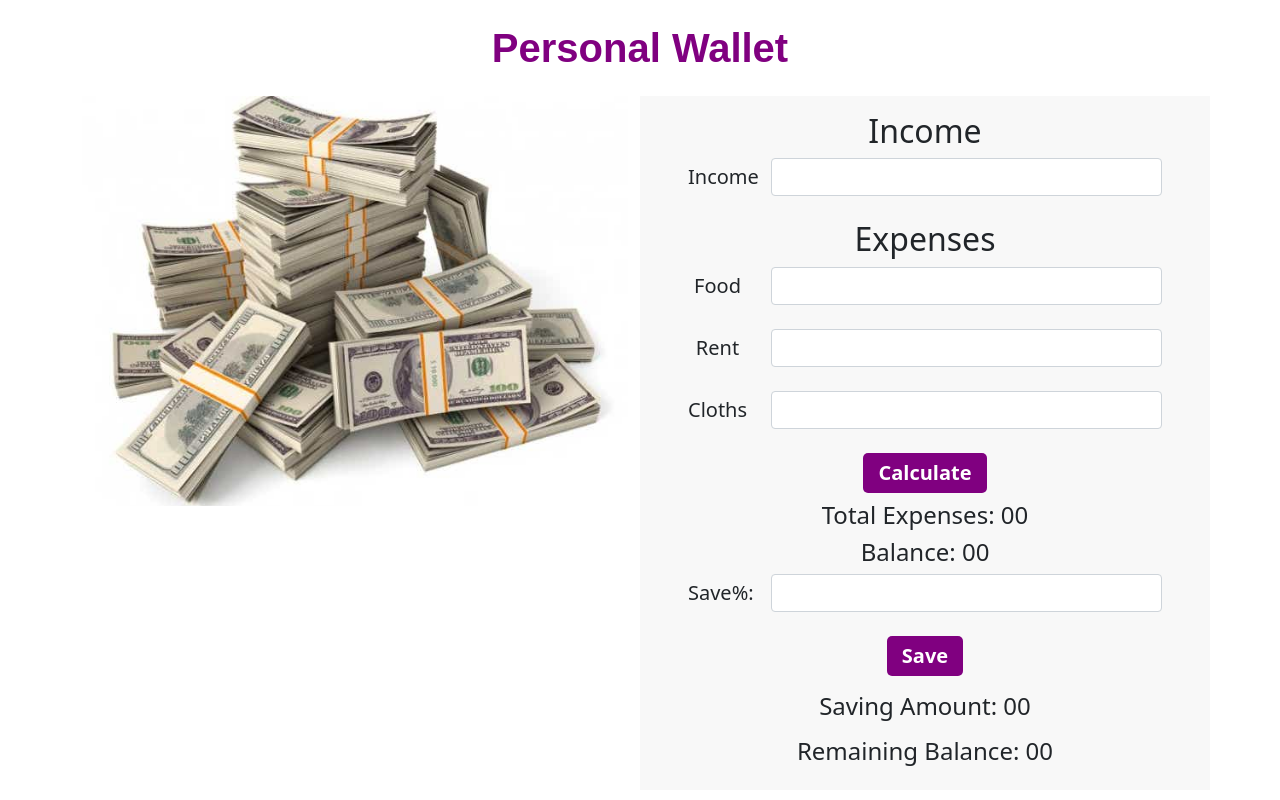
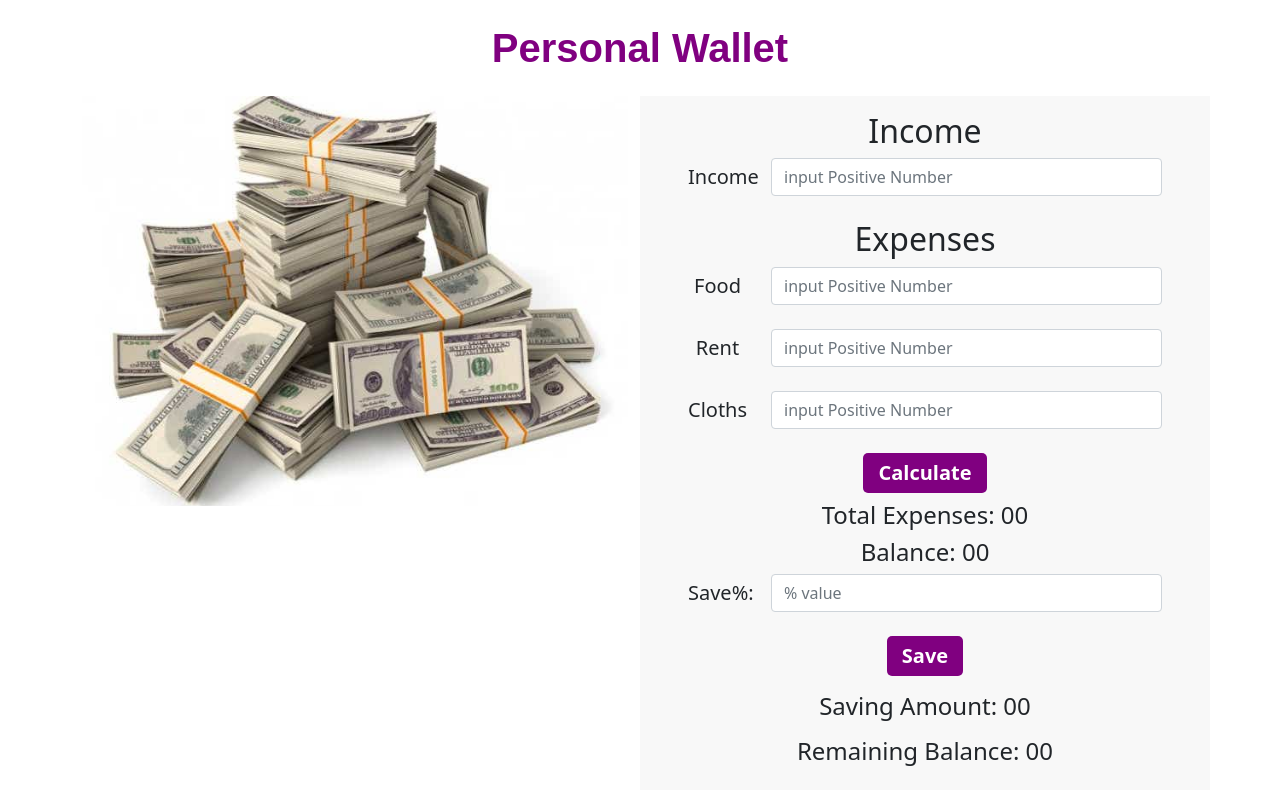
Before and after one commit to hira480/personal-wallet, a plain HTML site: page index.html in a window 1280 px wide. Drawn offline with nearby package versions, Linux system fonts and the light colour scheme.

Commit message:
error added

```diff
--- a/index.html
+++ b/index.html
@@ -28,7 +28,8 @@
                             <h5>Income</h5>
                         </label>
                         <div class="col-sm-10">
-                            <input id="income-field" type="text" class="form-control">
+                            <input id="income-field" type="text" class="form-control input"
+                                placeholder="input Positive Number">
                         </div>
                     </div>
                     <h2 class="text-center">Expenses</h2>
@@ -38,7 +39,8 @@
                                 <h5>Food</h5>
                             </label>
                             <div class="col-sm-10">
-                                <input id="food-expense" type="text" class="form-control">
+                                <input id="food-expense" type="text" class="form-control input"
+                                    placeholder="input Positive Number">
                             </div>
                         </div>
                         <div class="row mb-3">
@@ -46,7 +48,8 @@
                                 <h5>Rent</h5>
                             </label>
                             <div class="col-sm-10">
-                                <input id="rent-expense" type="text" class="form-control">
+                                <input id="rent-expense" type="text" class="form-control input"
+                                    placeholder="input Positive Number">
                             </div>
                         </div>
                         <div class="row mb-3">
@@ -54,9 +57,11 @@
                                 <h5>Cloths</h5>
                             </label>
                             <div class="col-sm-10">
-                                <input id="cloth-expense" type="text" class="form-control">
+                                <input id="cloth-expense" type="text" class="form-control input"
+                                    placeholder="input Positive Number">
                             </div>
                         </div>
+                        <p id="wrong-input" class="notify">Wrong input. Please enter Positive number. </p>
                         <button id="calculate-btn" class="btn ">Calculate</button>
                     </div>
                     <h4 class="text-center mt-2">Total Expenses: <span id="total-expenses">00</span> </h4>
@@ -66,7 +71,7 @@
                             <h5>Save%:</h5>
                         </label>
                         <div class="col-sm-10">
-                            <input id="saving-percentage" type="text" class="form-control">
+                            <input id="saving-percentage" type="text" class="form-control input" placeholder="% value">
                         </div>
                     </div>
                     <button id="saving-btn" class="btn">Save</button>
--- a/style.css
+++ b/style.css
@@ -17,3 +17,6 @@ header{
     font-size: 20px;
     font-weight: 600;
 }
+.notify{
+    display: none;
+}
```
Also changed, not shown: js/script.js (+14 -2 lines).
